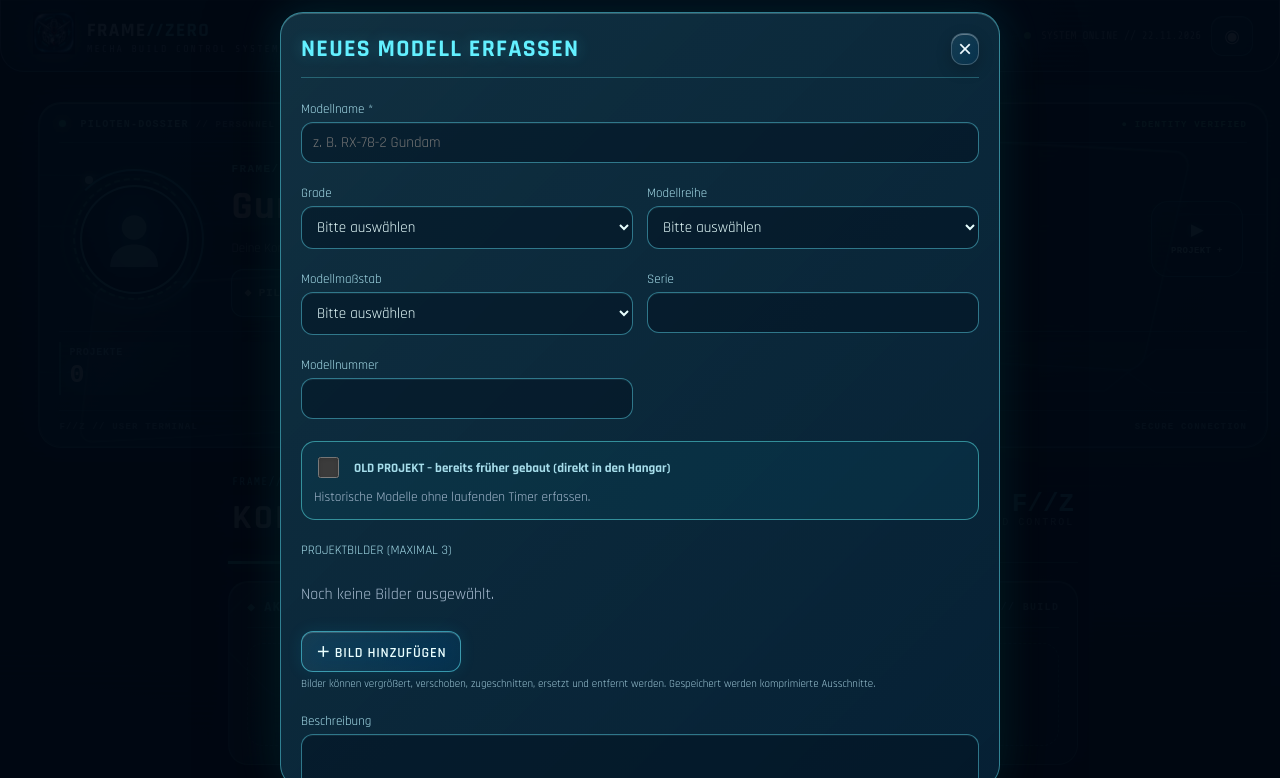
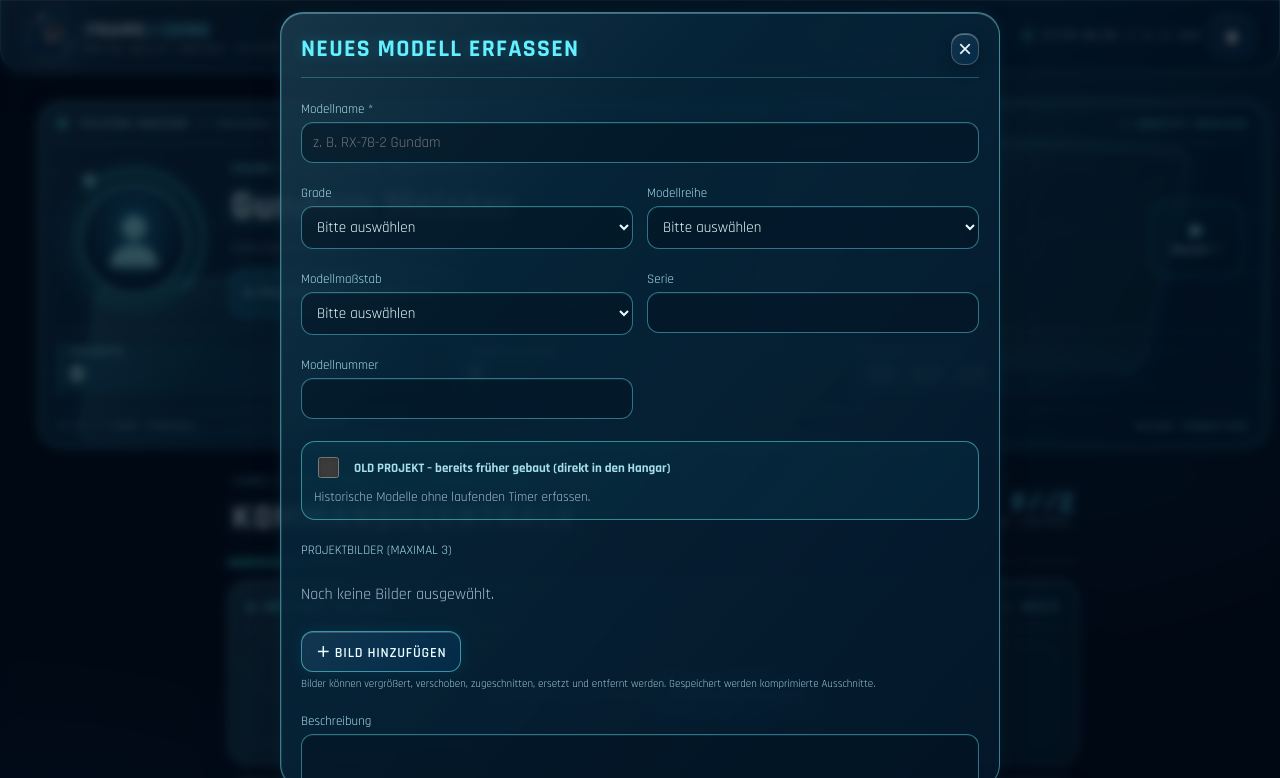
Before and after one commit to Zeo-Art/FrameZero-Beta, a plain HTML site: page index.html in a window 1280 px wide. Both pictures are taken after a click on the button "Projekt anlegen, um Timer zu starten". Shown: the top 778 px of the page. Drawn offline with nearby package versions, Linux system fonts and the light colour scheme.

Commit message:
Add files via upload

```diff
--- a/styles.css
+++ b/styles.css
@@ -1144,3 +1144,30 @@ body{overflow-x:hidden!important;transform:none!important;filter:none!important;
 body.fz-modal-open .bottom-nav,body.fz-keyboard-open .bottom-nav{display:none!important}
 @media(max-width:480px){.bottom-nav{width:calc(100% - 12px)!important;bottom:calc(6px + env(safe-area-inset-bottom,0px))!important}}
 @media(prefers-reduced-motion:reduce){.hud-pilot-holo .pilot-live-timer.pilot-live-enter,.hud-pilot-holo .pilot-live-timer.pilot-live-exit{animation:none!important}}
+
+/* v43 — restored liquid glass, bounded blur layers for Safari/WebKit.
+   Do not animate backdrop-filter or the glass panel itself. */
+.hud-pilot-holo,.panel,.card,.hud-module,.bottom-nav,.modal,.topbar{
+ background-color:rgba(5,34,54,.48)!important;
+ background-image:linear-gradient(132deg,rgba(151,239,252,.13) 0%,rgba(23,100,126,.13) 31%,rgba(3,20,39,.53) 100%)!important;
+ border-color:rgba(121,232,246,.48)!important;
+ box-shadow:inset 0 1px 0 rgba(211,255,255,.30),inset 1px 0 0 rgba(157,241,255,.12),0 13px 28px rgba(0,7,18,.29),0 0 16px rgba(30,220,232,.09)!important;
+}
+/* Real glass on the three large focal surfaces only. */
+.hud-pilot-holo,.bottom-nav,.topbar{
+ -webkit-backdrop-filter:blur(9px) saturate(145%)!important;
+ backdrop-filter:blur(9px) saturate(145%)!important;
+}
+/* Content cards use transparent, layered glass paint rather than many expensive blur passes. */
+.panel,.card,.hud-module{ -webkit-backdrop-filter:none!important;backdrop-filter:none!important; }
+/* Modal: one backdrop capture, no nested field blur. */
+#modal-root .modal-backdrop{background:rgba(0,8,20,.66)!important;-webkit-backdrop-filter:blur(5px)!important;backdrop-filter:blur(5px)!important}
+#modal-root .modal{background-color:rgba(5,30,49,.83)!important;-webkit-backdrop-filter:none!important;backdrop-filter:none!important}
+/* Keep decorative sheen static, never repaint the blur every frame. */
+.hud-pilot-holo::before,.hud-pilot-holo::after,.panel::before,.card::before{animation:none!important}
+/* Ensure bottom navigation stays above pages but below modal windows. */
+.bottom-nav{z-index:100!important}
+#modal-root{z-index:1000!important}
+@media(prefers-reduced-transparency:reduce){
+ .hud-pilot-holo,.bottom-nav,.topbar,#modal-root .modal-backdrop{-webkit-backdrop-filter:none!important;backdrop-filter:none!important}
+}
--- a/sw.js
+++ b/sw.js
@@ -1,5 +1,5 @@
 /* FRAME//ZERO v42: consistent offline-first shell; no mixed-version stale files. */
-const CACHE='frame-zero-v42-duo-stable';
+const CACHE='frame-zero-v43-liquid-glass';
 const ASSETS=['./','./index.html','./styles.css','./app.js','./manifest.webmanifest','./icon-180.png','./icon-192.png','./icon-512.png','./icon-1024.png'];
 self.addEventListener('install',e=>e.waitUntil(caches.open(CACHE).then(c=>c.addAll(ASSETS)).then(()=>self.skipWaiting())));
 self.addEventListener('activate',e=>e.waitUntil(caches.keys().then(keys=>Promise.all(keys.filter(k=>k.startsWith('frame-zero-')&&k!==CACHE).map(k=>caches.delete(k)))).then(()=>self.clients.claim())));
```
Also changed, not shown: 2 other files.
